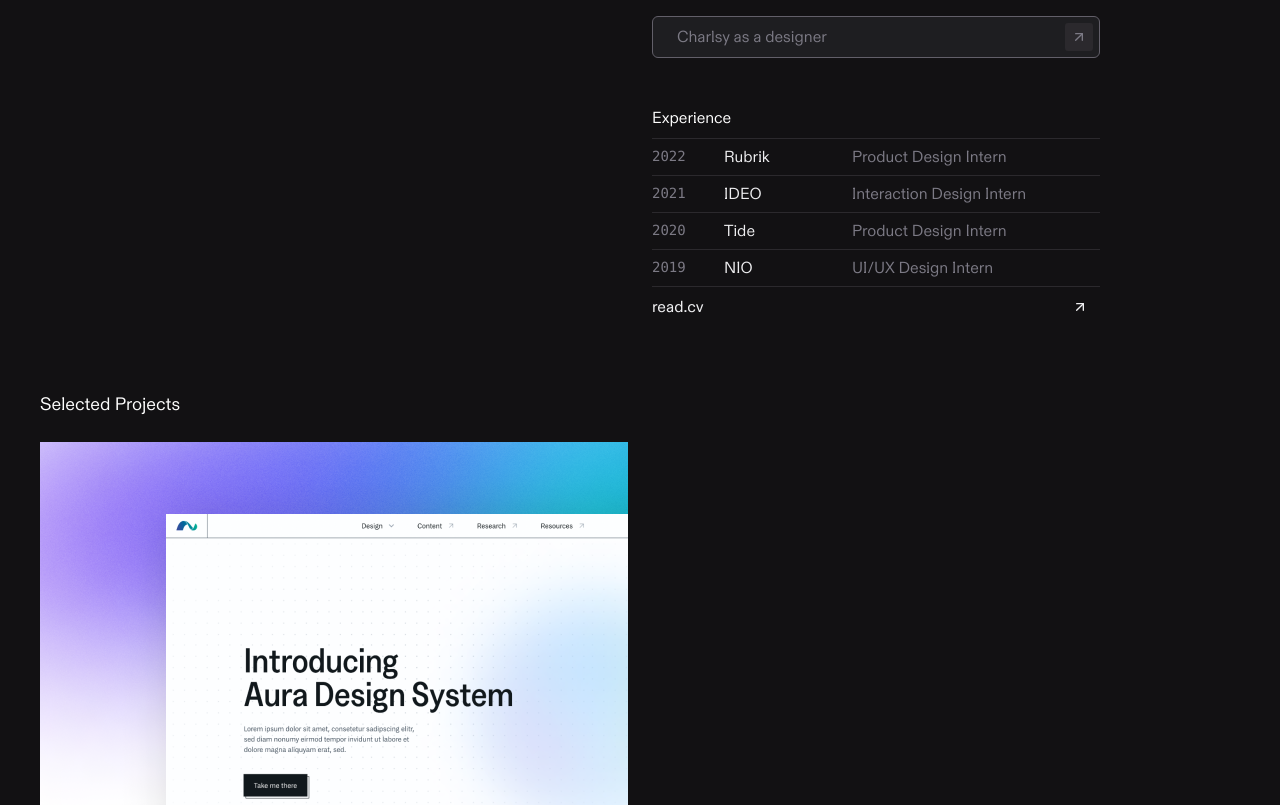
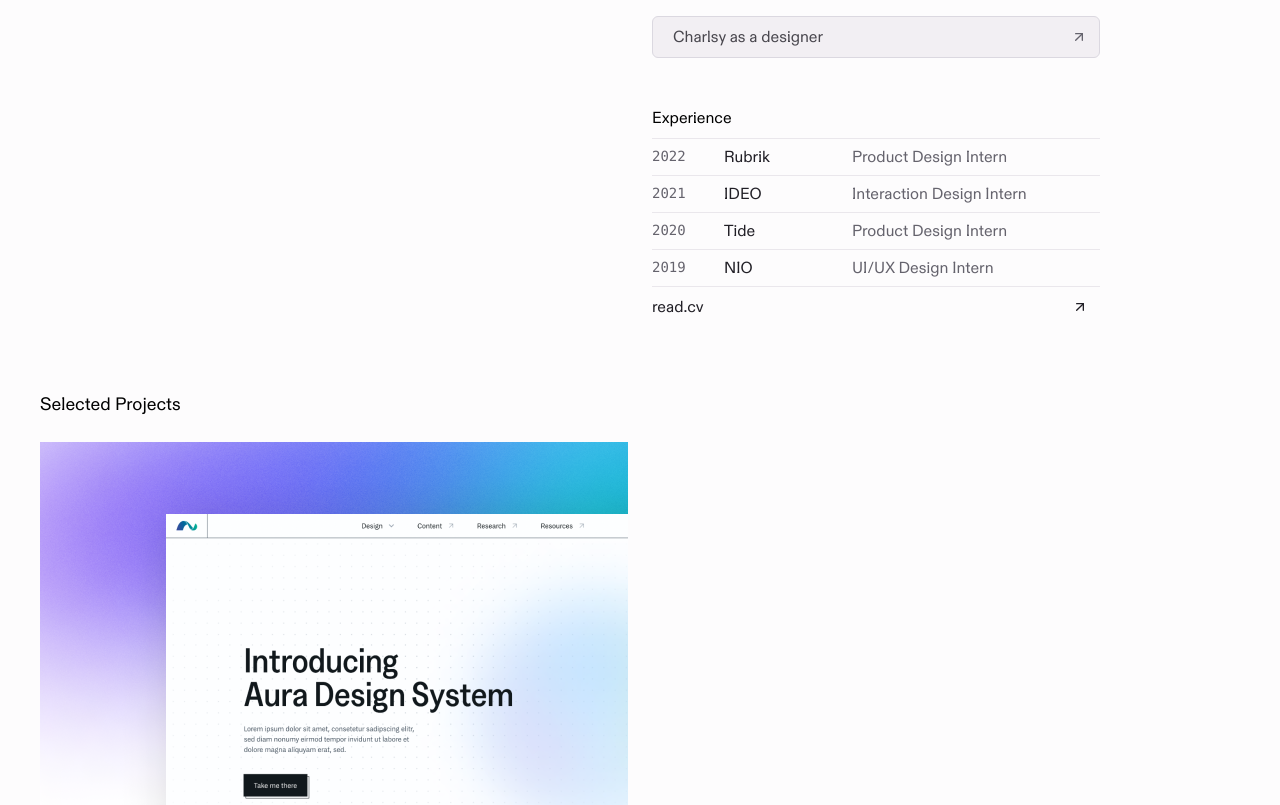
Before and after one commit to charlsyang/site, a Next.js app: page /work in a window 1280 px wide. Shown: the part 320-1125 px from the top of the page. Built offline with nearby package versions, Linux system fonts and the light colour scheme.

Commit message:
Adjust styles

```diff
--- a/components/GlobalStyles.js
+++ b/components/GlobalStyles.js
@@ -122,9 +122,11 @@ const GlobalStyles = createGlobalStyle`
         --color-gray-900: ${THEME.colors.mauve12};
         --color-gray-600: ${THEME.colors.mauve11};
         --color-gray-300: ${THEME.colors.mauve9};
+        --color-gray-100: ${THEME.colors.mauve6};
         --color-article-body: ${DARKTHEME.colors.mauve7};
         --color-link-underline: ${THEME.colors.mauve8};
         --color-divider: ${THEME.colors.mauve4};
+        --color-block: ${THEME.colors.mauve3};
         --font-weight-normal: ${THEME.weights.normal};
         --font-weight-medium: ${THEME.weights.medium};
         --font-weight-bold: ${THEME.weights.bold};
@@ -135,9 +137,11 @@ const GlobalStyles = createGlobalStyle`
         --color-gray-900: ${DARKTHEME.colors.mauve12};
         --color-gray-600: ${DARKTHEME.colors.mauve10};
         --color-gray-300: ${DARKTHEME.colors.mauve8};
+        --color-gray-100: ${DARKTHEME.colors.mauve6};
         --color-article-body: ${DARKTHEME.colors.mauve11};
         --color-link-underline: var(--color-gray-300);
         --color-divider: ${DARKTHEME.colors.mauve4};
+        --color-block: ${DARKTHEME.colors.mauve2};
         --font-weight-normal: ${DARKTHEME.weights.normal};
         --font-weight-medium: ${DARKTHEME.weights.medium};
         --font-weight-bold: ${DARKTHEME.weights.bold};
--- a/components/ProjectHead.js
+++ b/components/ProjectHead.js
@@ -42,10 +42,12 @@ export default function ProjectHead(props) {
 
 const Header = styled.header`
     margin-top: 120px;
+    /* margin-bottom: 40px; */
 `
 
 const PlaceholderPattern = styled(Image)`
      grid-column: 1 / 7;
+
 `
 
 const Metadata = styled.div`
--- a/pages/work/index.js
+++ b/pages/work/index.js
@@ -18,7 +18,7 @@ export async function getStaticProps() {
     }
 }
 
-WorkIndex.theme = 'dark'
+// WorkIndex.theme = 'dark'
 
 export default function WorkIndex({ allPostsData }) {
     return (
@@ -76,6 +76,7 @@ export default function WorkIndex({ allPostsData }) {
                         </Experience>
                     </Intro>
                 </GridWrapper>
+                <Projects>
                     <SectionHeading>Selected Projects</SectionHeading>
                     <ProjectGrid>
                         {allPostsData.map((project, index) => (
@@ -89,6 +90,7 @@ export default function WorkIndex({ allPostsData }) {
                             />
                         ))}
                     </ProjectGrid>
+                </Projects>
             </MaxWidthWrapper>
         </>
     )
@@ -129,13 +131,13 @@ const Button = styled.button`
     justify-content: space-between;
     align-items: center;
     width: 100%;
-    padding: 6px 6px 6px 24px;
+    padding: 6px 6px 6px 20px;
     border-radius: 6px;
-    border: 1px solid var(--color-gray-300);
+    border: 1px solid var(--color-gray-100);
     cursor: pointer;
-    background-color: #1E1E21;
+    background-color: var(--color-block);
     margin-bottom: var(--spacing-6x);
-    color: var(--color-gray-600);
+    color: var(--color-article-body);
     transition: all var(--transition-slow);
 
     & p {
@@ -145,8 +147,14 @@ const Button = styled.button`
 
     &:hover {
         color: var(--color-gray-900);
-        border: 1px solid var(--color-gray-600);
+        /* background-color: var(--color-divider); */
+        border: 1px solid var(--color-link-underline);
         transition: all var(--transition-default);
+
+        & div {
+            color: var(--color-gray-900);
+            transition: all var(--transition-default);
+        }
     }
 `
 
@@ -155,8 +163,9 @@ const ButtonIcon = styled.div`
     align-items: center;
     justify-content: center;
     padding: 6px;
-    background-color: var(--color-divider);
     border-radius: 3px;
+    color: var(--color-gray-600);
+    transition: all var(--transition-slow);
 `
 
 const Experience = styled.section`
@@ -209,6 +218,10 @@ const ReadCV = styled.div`
     padding-right: 12px;
 `
 
+const Projects = styled.section`
+    margin-bottom: 10rem;
+`
+
 const SectionHeading = styled.h2`
     font-size: var(--font-size-m);
     font-weight: var(--font-weight-normal);
```
Also changed, not shown: components/CaseStudy.js (+12 -1 lines), components/HeroMock.js (+5 -5 lines), components/MediaRow.js (+6 -2 lines). Lines whose indentation alone changed are shown as unchanged.
